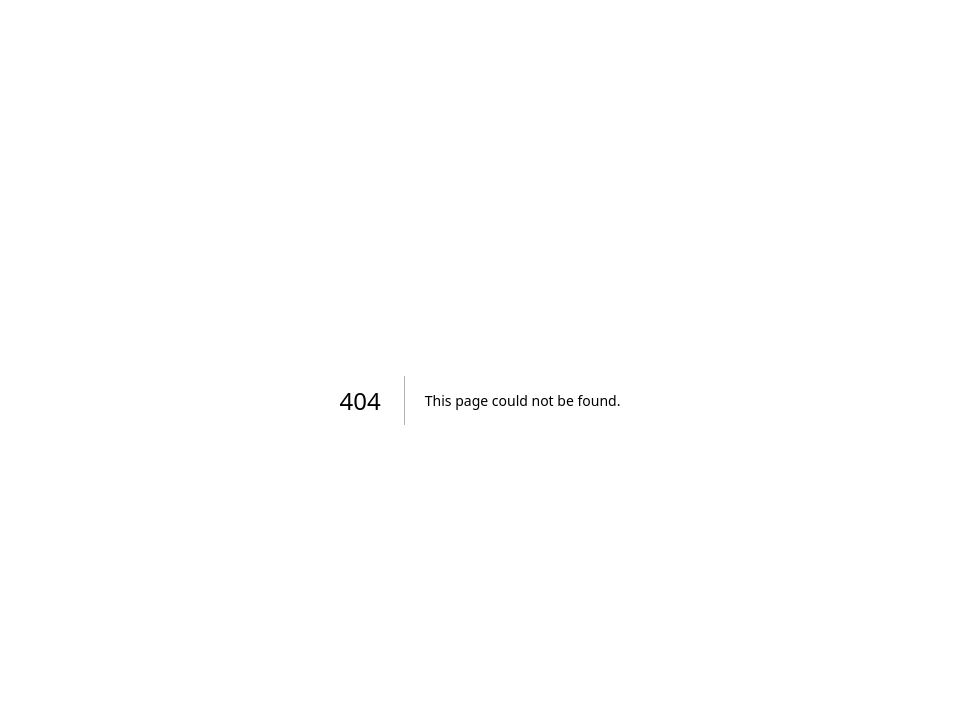
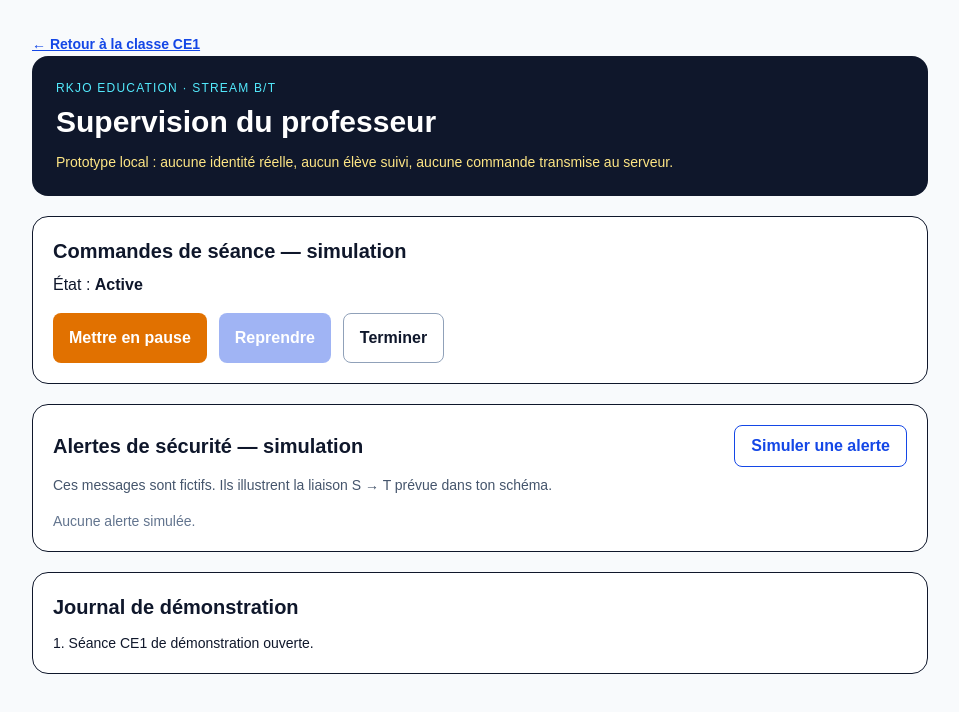
Before and after one commit to sowhatt/rkjo-ai-platform, a Next.js app in the folder apps/web/: page /education/supervision-demo in a window 1280 px wide. Before the commit this address had no page. Shown: the top 712 px of the page, without its empty margins (160-1119 px from the left). Built offline with nearby package versions, Linux system fonts and the light colour scheme.

Commit message:
feat(education): isolated teacher supervision UX prototype

```diff
--- /dev/null
+++ b/apps/web/src/app/education/supervision-demo/page.tsx
@@ -0,0 +1,5 @@
+import EducationTeacherSupervisionDemo from "@/components/education/EducationTeacherSupervisionDemo";
+
+export default function SupervisionDemoPage() {
+  return <EducationTeacherSupervisionDemo />;
+}
```
